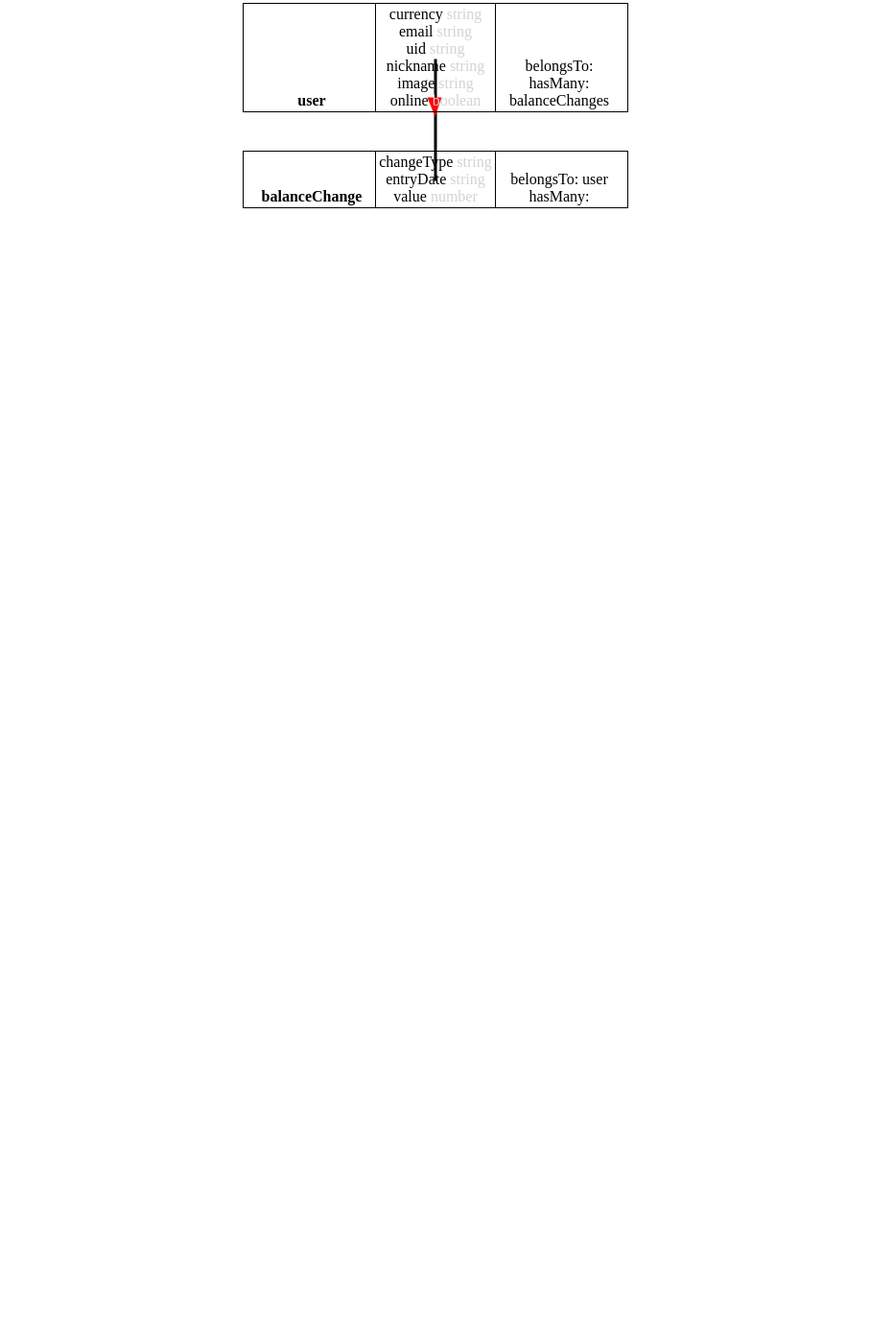
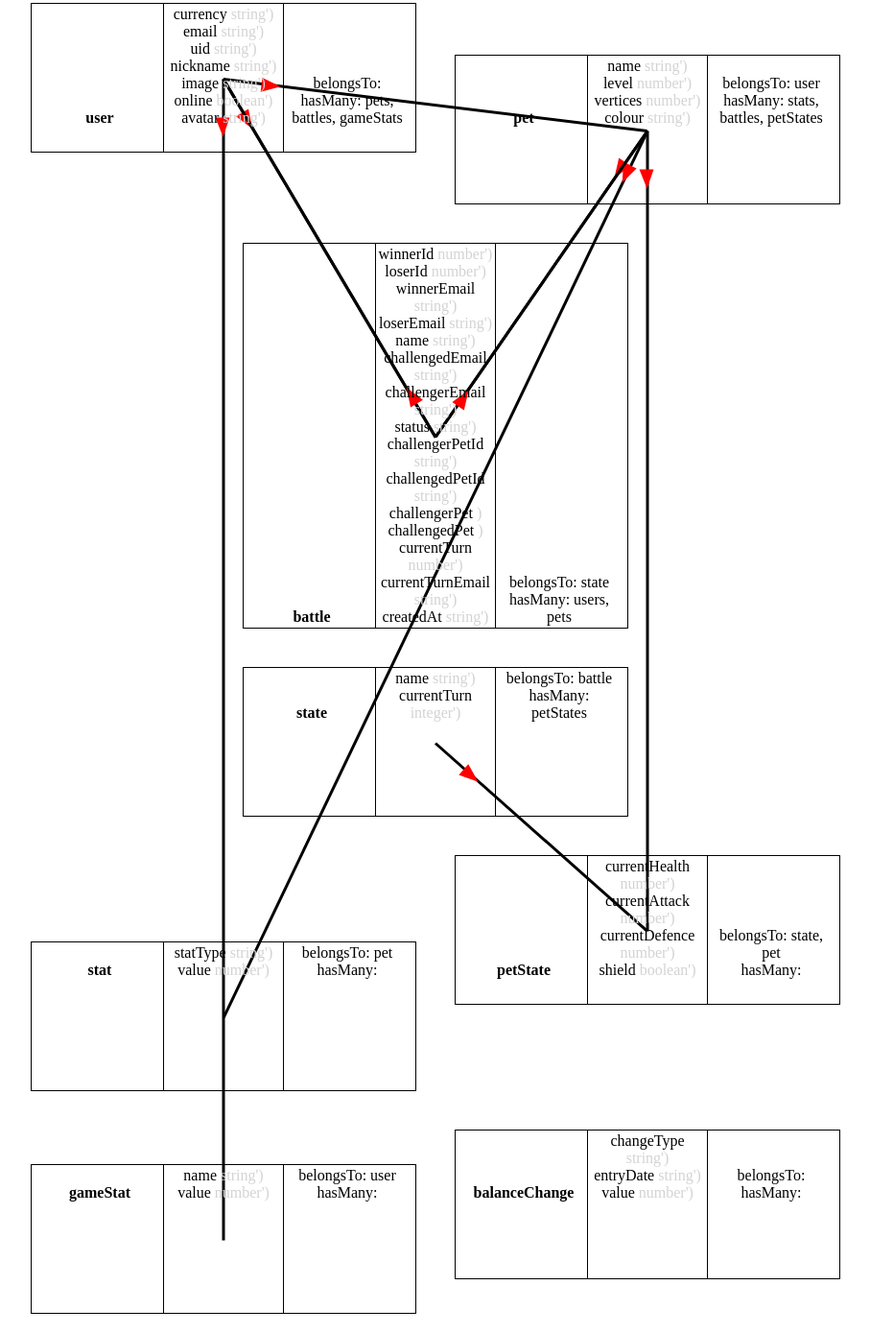
Before and after one commit to raksonibs/ember-erd, a website: page index.html in a window 1280 px wide. Shown: the part 97-1486 px from the top of the page at 96% size, without its empty margins (194-1101 px from the left). Before the commit the page ends 821 px from the top, so only its background shows below. Drawn offline with Linux system fonts and the light colour scheme.

Commit message:
Readme, version, and script changes to account for nonstandard model files

```diff
--- a/index.html
+++ b/index.html
@@ -41,11 +41,13 @@
         display: inline-block;
         padding: 2px;
         z-index: 100;
+        height: 100%;
       }
 
       .model .attrs {
         border-left: 1px solid black;
         border-right: 1px solid black;
+        min-height: 150px;
       }
 
       .model .name {
@@ -94,29 +96,113 @@
     <div class="models">
 <div class='row'><div class="model" data-model="user"
                                      data-belongsTo=""
-                                     data-hasMany="balanceChanges">
+                                     data-hasMany="pets battles gameStats">
                   <div class="name">
                     user
                   </div>
                   <div class="attrs">
-                     currency <span class='attr-val'>string</span><br />  email <span class='attr-val'>string</span><br />  uid <span class='attr-val'>string</span><br />  nickname <span class='attr-val'>string</span><br />  image <span class='attr-val'>string</span><br />  online <span class='attr-val'>boolean</span><br />
+                     currency <span class='attr-val'>string')</span><br />  email <span class='attr-val'>string')</span><br />  uid <span class='attr-val'>string')</span><br />  nickname <span class='attr-val'>string')</span><br />  image <span class='attr-val'>string')</span><br />  online <span class='attr-val'>boolean')</span><br />  avatar <span class='attr-val'>string')</span><br />
                   </div>
                   <div class="relations">
                     belongsTo:
                     <br />
-                    hasMany: balanceChanges
+                    hasMany: pets, battles, gameStats
                   </div>
-                </div></div><div class='row '><div class="model" data-model="balanceChange"
+                </div><div class="model" data-model="pet"
                                      data-belongsTo="user"
+                                     data-hasMany="stats battles petStates">
+                  <div class="name">
+                    pet
+                  </div>
+                  <div class="attrs">
+                     name <span class='attr-val'>string')</span><br />  level <span class='attr-val'>number')</span><br />  vertices <span class='attr-val'>number')</span><br />  colour <span class='attr-val'>string')</span><br />
+                  </div>
+                  <div class="relations">
+                    belongsTo: user
+                    <br />
+                    hasMany: stats, battles, petStates
+                  </div>
+                </div></div><div class='row offset'><div class="model" data-model="battle"
+                                     data-belongsTo="state"
+                                     data-hasMany="users pets">
+                  <div class="name">
+                    battle
+                  </div>
+                  <div class="attrs">
+                     winnerId <span class='attr-val'>number')</span><br />  loserId <span class='attr-val'>number')</span><br />  winnerEmail <span class='attr-val'>string')</span><br />  loserEmail <span class='attr-val'>string')</span><br />  name <span class='attr-val'>string')</span><br />  challengedEmail <span class='attr-val'>string')</span><br />  challengerEmail <span class='attr-val'>string')</span><br />  status <span class='attr-val'>string')</span><br />  challengerPetId <span class='attr-val'>string')</span><br />  challengedPetId <span class='attr-val'>string')</span><br />  challengerPet <span class='attr-val'>)</span><br />  challengedPet <span class='attr-val'>)</span><br />  currentTurn <span class='attr-val'>number')</span><br />  currentTurnEmail <span class='attr-val'>string')</span><br />  createdAt <span class='attr-val'>string')</span><br />
+                  </div>
+                  <div class="relations">
+                    belongsTo: state
+                    <br />
+                    hasMany: users, pets
+                  </div>
+                </div></div><div class='row '><div class="model" data-model="state"
+                                     data-belongsTo="battle"
+                                     data-hasMany="petStates">
+                  <div class="name">
+                    state
+                  </div>
+                  <div class="attrs">
+                     name <span class='attr-val'>string')</span><br />  currentTurn <span class='attr-val'>integer')</span><br />
+                  </div>
+                  <div class="relations">
+                    belongsTo: battle
+                    <br />
+                    hasMany: petStates
+                  </div>
+                </div></div><div class='row offset'><div class="model" data-model="stat"
+                                     data-belongsTo="pet"
+                                     data-hasMany="">
+                  <div class="name">
+                    stat
+                  </div>
+                  <div class="attrs">
+                     statType <span class='attr-val'>string')</span><br />  value <span class='attr-val'>number')</span><br />
+                  </div>
+                  <div class="relations">
+                    belongsTo: pet
+                    <br />
+                    hasMany:
+                  </div>
+                </div><div class="model" data-model="petState"
+                                     data-belongsTo="state pet"
+                                     data-hasMany="">
+                  <div class="name">
+                    petState
+                  </div>
+                  <div class="attrs">
+                     currentHealth <span class='attr-val'>number')</span><br />  currentAttack <span class='attr-val'>number')</span><br />  currentDefence <span class='attr-val'>number')</span><br />  shield <span class='attr-val'>boolean')</span><br />
+                  </div>
+                  <div class="relations">
+                    belongsTo: state, pet
+                    <br />
+                    hasMany:
+                  </div>
+                </div><div class="model" data-model="gameStat"
+                                     data-belongsTo="user"
+                                     data-hasMany="">
+                  <div class="name">
+                    gameStat
+                  </div>
+                  <div class="attrs">
+                     name <span class='attr-val'>string')</span><br />  value <span class='attr-val'>number')</span><br />
+                  </div>
+                  <div class="relations">
+                    belongsTo: user
+                    <br />
+                    hasMany:
+                  </div>
+                </div><div class="model" data-model="balanceChange"
+                                     data-belongsTo=""
                                      data-hasMany="">
                   <div class="name">
                     balanceChange
                   </div>
                   <div class="attrs">
-                     changeType <span class='attr-val'>string</span><br />  entryDate <span class='attr-val'>string</span><br />  value <span class='attr-val'>number</span><br />
+                     changeType <span class='attr-val'>string')</span><br />  entryDate <span class='attr-val'>string')</span><br />  value <span class='attr-val'>number')</span><br />
                   </div>
                   <div class="relations">
-                    belongsTo: user
+                    belongsTo:
                     <br />
                     hasMany:
                   </div>
--- a/package.json
+++ b/package.json
@@ -1,6 +1,6 @@
 {
   "name": "ember-erd",
-  "version": "1.0.4",
+  "version": "1.0.5",
   "description": "",
   "main": "index.js",
   "scripts": {
@@ -18,6 +18,7 @@
     "async": "^2.0.1",
     "mocha": "^3.0.2",
     "path": "^0.12.7",
+    "pluralize": "^3.0.0",
     "q": "^1.4.1",
     "requirejs": "^2.2.0",
     "shelljs": "^0.7.3",
```
Also changed, not shown: bin/index.js (+63 -19 lines), README.md, 1 other file.
